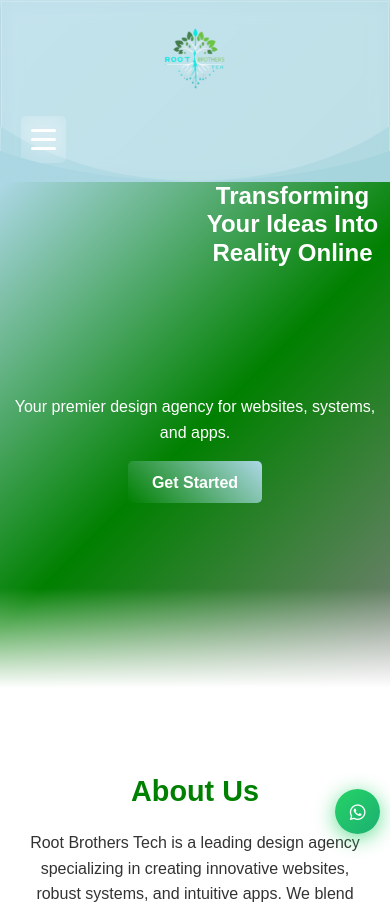
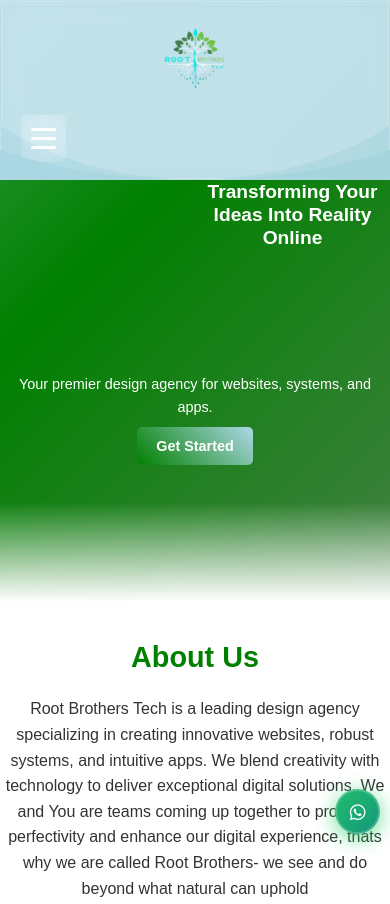
Before and after one commit to brunocoder256/Root-Brothers-Tech, a plain HTML site: page index.html in a window 390 px wide. Shown: the top 904 px of the page. Drawn offline with Linux system fonts and the light colour scheme.

Commit message:
Update styles.css

```diff
--- a/styles.css
+++ b/styles.css
@@ -3,6 +3,10 @@
     margin: 0;
     padding: 0;
     box-sizing: border-box;
+}
+
+html {
+    overflow-x: hidden;
 }
 
 body {
@@ -11,6 +15,7 @@ body {
     color: #333;
     background: linear-gradient(135deg, #ADD8E6 0%, #008000 100%);
     min-height: 100vh;
+    overflow-x: hidden;
 }
 
 .container {
@@ -24,6 +29,8 @@ body {
 /* Hero Section */
 #hero {
     background: linear-gradient(135deg, #ADD8E6 0%, #008000 50%, #808080 100%);
+    background-size: 300% 300%;
+    animation: gradientShift 20s ease infinite;
     height: 70vh;
     display: flex;
     align-items: center;
@@ -131,6 +138,8 @@ section {
 
 section:nth-child(even) {
     background: linear-gradient(135deg, #f0f0f0 0%, #ADD8E6 100%);
+    background-size: 200% 200%;
+    animation: gradientShift 20s ease infinite;
 }
 
 h2 {
@@ -142,6 +151,8 @@ h2 {
 /* Footer */
 footer {
     background: linear-gradient(135deg, #000000 0%, #333333 100%);
+    background-size: 200% 200%;
+    animation: gradientShift 20s ease infinite;
     color: #fff;
     position: relative;
     overflow: hidden;
@@ -339,6 +350,8 @@ footer {
 
 .footer-copyright {
     background: linear-gradient(90deg, #111111 0%, #000000 100%);
+    background-size: 200% 200%;
+    animation: gradientShift 20s ease infinite;
     padding: 1.5rem 0;
     border-top: 1px solid rgba(255, 255, 255, 0.1);
 }
@@ -472,7 +485,36 @@ footer {
 }
 
 /* Responsive */
+@media (max-width: 1024px) {
+    .container {
+        padding: 0 15px;
+    }
+
+    #hero {
+        height: 65vh;
+        padding-top: 120px;
+    }
+
+    .slide-item {
+        font-size: 1.8rem;
+        max-width: 85%;
+    }
+
+    .hero-content p {
+        font-size: 1.1rem;
+    }
+
+    .cta-button {
+        padding: 0.9rem 1.8rem;
+        font-size: 1.1rem;
+    }
+}
+
 @media (max-width: 768px) {
+    .container {
+        padding: 0 10px;
+    }
+
     .light-pop {
         font-size: 16px;
         margin: 0 2px;
@@ -497,9 +539,116 @@ footer {
     .cta-button {
         padding: 0.8rem 1.5rem;
         font-size: 1rem;
+        min-height: 44px; /* Touch-friendly */
     }
 
-    .services-grid {
-        grid-template-columns: 1fr;
+    section {
+        padding: 3rem 0;
+    }
+
+    h2 {
+        font-size: 2rem;
+        margin-bottom: 1.5rem;
     }
 }
+
+@media (max-width: 480px) {
+    .container {
+        padding: 0 5px;
+    }
+
+    #hero {
+        padding-top: 80px;
+        height: 50vh;
+    }
+
+    .slide-item {
+        font-size: 1.2rem;
+        max-width: 95%;
+    }
+
+    .hero-content p {
+        font-size: 0.9rem;
+        margin-bottom: 1rem;
+    }
+
+    .cta-button {
+        padding: 0.7rem 1.2rem;
+        font-size: 0.9rem;
+        min-height: 44px;
+    }
+
+    section {
+        padding: 2rem 0;
+    }
+
+    h2 {
+        font-size: 1.8rem;
+        margin-bottom: 1rem;
+    }
+
+    body {
+        font-size: 14px;
+    }
+}
+
+/* Floating Contact Button */
+.floating-contact-btn {
+    position: fixed;
+    bottom: 20px;
+    right: 20px;
+    width: 60px;
+    height: 60px;
+    background: linear-gradient(45deg, #008000, #ADD8E6);
+    border-radius: 50%;
+    display: flex;
+    align-items: center;
+    justify-content: center;
+    color: #fff;
+    font-size: 1.5rem;
+    text-decoration: none;
+    box-shadow: 0 4px 12px rgba(0, 128, 0, 0.3);
+    transition: all 0.3s ease;
+    z-index: 1000;
+    border: 2px solid rgba(255, 255, 255, 0.2);
+}
+
+.floating-contact-btn:hover {
+    transform: scale(1.1);
+    box-shadow: 0 6px 20px rgba(0, 128, 0, 0.4);
+    background: linear-gradient(45deg, #ADD8E6, #008000);
+}
+
+/* Responsive Floating Button */
+@media (max-width: 768px) {
+    .floating-contact-btn {
+        bottom: 15px;
+        right: 15px;
+        width: 50px;
+        height: 50px;
+        font-size: 1.2rem;
+    }
+}
+
+@media (max-width: 480px) {
+    .floating-contact-btn {
+        bottom: 10px;
+        right: 10px;
+        width: 45px;
+        height: 45px;
+        font-size: 1.1rem;
+    }
+}
+
+/* Animated Gradient Keyframes */
+@keyframes gradientShift {
+    0% {
+        background-position: 0% 50%;
+    }
+    50% {
+        background-position: 100% 50%;
+    }
+    100% {
+        background-position: 0% 50%;
+    }
+}
```
